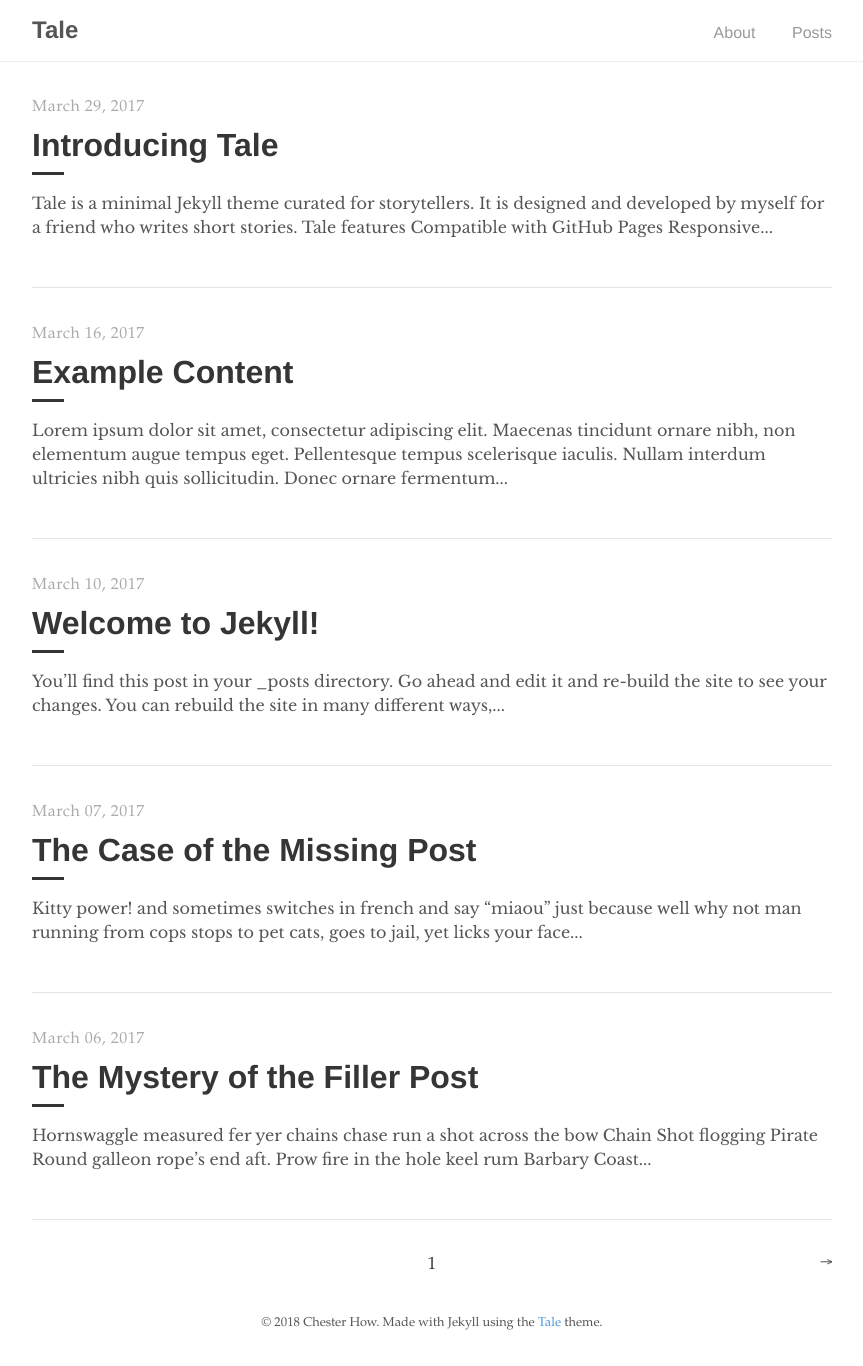
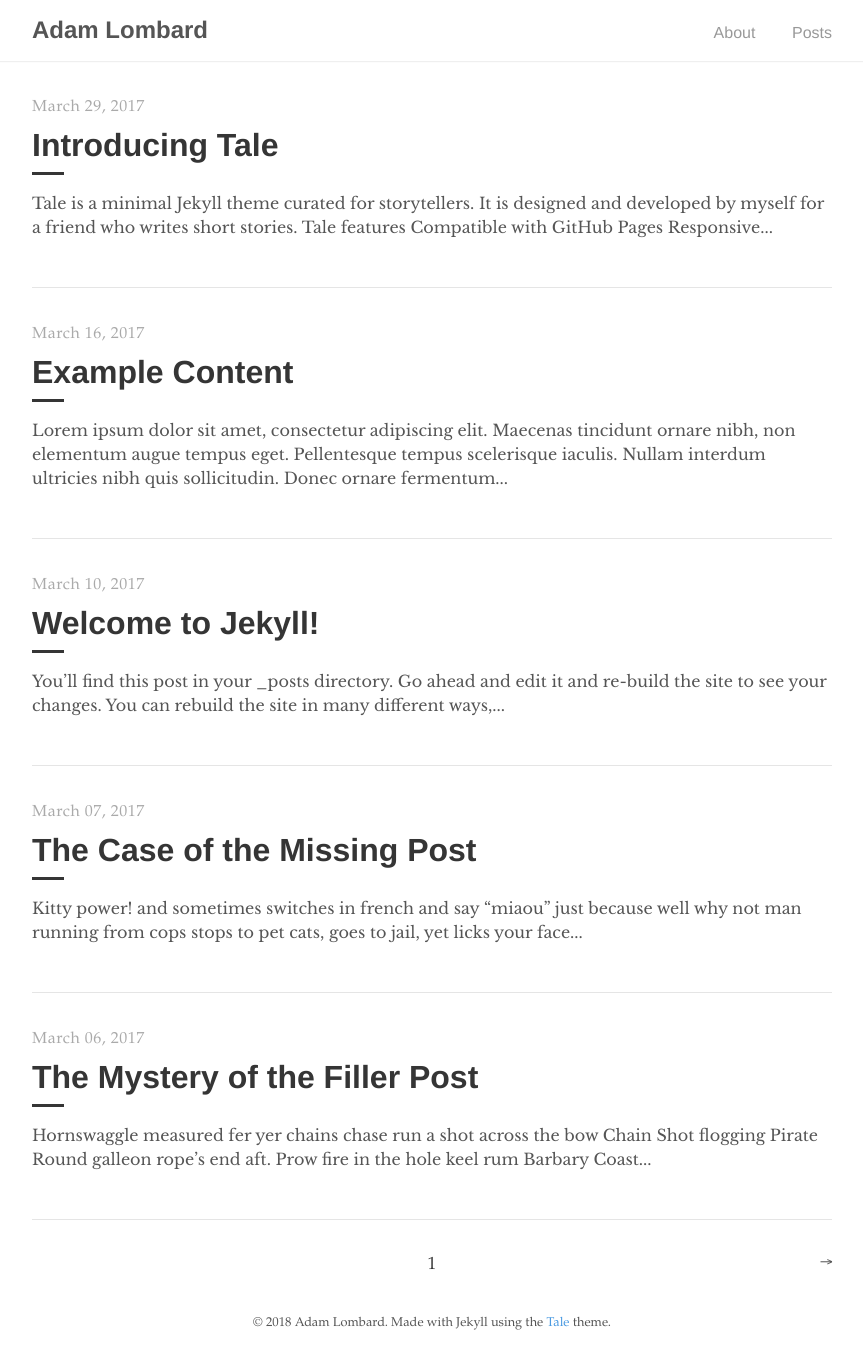
Before and after one commit to AdamLombard/AdamLombard.github.io, a Jekyll site: the page built from index.html, in a window 1280 px wide. Shown: the whole page, without its empty margins (208-1071 px from the left). Built offline with Jekyll 4.4.1, drawn with Linux system fonts in a browser that asks for light colours; the list of posts is cut into pages by our own code.

Commit message:
Update config.yml

```diff
--- a/_config.yml
+++ b/_config.yml
@@ -1,16 +1,16 @@
 # Site settings
-title:          Tale
-description:    "Minimal Jekyll theme for storytellers"
-url:            "https://chesterhow.github.io"
+title:          Adam Lombard
+description:    "Homepage of Adam Lombard -- novelist, developer, co-author of Manly Hero"
+url:            "http://www.adamlombard.com"
 
 # Google Analytics
 google_analytics: UA—XXXXXXXX-X
 
 # Author
 author:
-  name:         Chester How
-  url:          https://chester.how
-  email:        chesterhow@gmail.com
+  name:         Adam Lombard
+  url:          http://www.adamlombard.com
+  email:        siradamlombard@gmail.com
 
 # Build settings
 markdown:       kramdown
```
